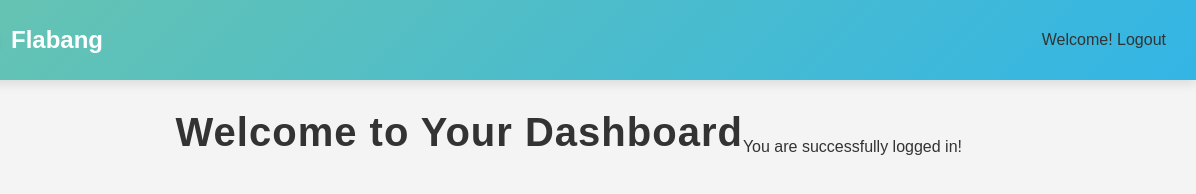
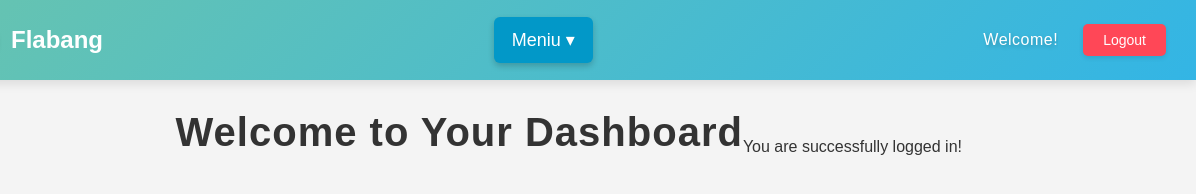
Before and after one commit to LechintanJoshua/Flabang-Hck, a website: page HTML/dashboard.html in a window 1280 px wide. Shown: the full height of the page, 84-1280 px from the left. Drawn offline with Linux system fonts and the light colour scheme; no server answers.

Commit message:
logout_button

```diff
--- a/CSS/stil.css
+++ b/CSS/stil.css
@@ -45,6 +45,37 @@ body {
     border-radius: 50%;
     margin-right: 15px;
     box-shadow: 0px 3px 6px rgba(0, 0, 0, 0.2);
+}
+
+.logout-button {
+    background: #ff4757;
+    color: white;
+    border: none;
+    padding: 8px 20px;
+    border-radius: 5px;
+    cursor: pointer;
+    font-size: 14px;
+    margin-left: 15px;
+    transition: all 0.3s ease;
+    box-shadow: 0 2px 5px rgba(0, 0, 0, 0.1);
+}
+
+.logout-button:hover {
+    background: #ff6b81;
+    transform: translateY(-1px);
+    box-shadow: 0 4px 8px rgba(0, 0, 0, 0.15);
+}
+
+.user-menu {
+    display: flex;
+    align-items: center;
+    gap: 10px;
+}
+
+#welcome-message {
+    color: white;
+    font-weight: 500;
+    font-size: 16px;
 }
 
 .dropdown {
@@ -95,6 +126,8 @@ body {
 .dropdown-content a:hover {
     background: #f1f1f1;
 }
+
+
 
 .container {
     display: flex;
@@ -207,7 +240,7 @@ a:hover {
     transform: translateY(-2px);
 }
 
-footer {
+footer{
     text-align: center;
     justify-content: center;
 }
@@ -239,3 +272,42 @@ footer {
 .map-button i {
     font-size: 18px;
 }
+
+.welcome-container {
+    position: relative;
+    overflow: hidden;
+    padding: 5px 0;
+}
+
+.welcome-text {
+    color: #fff;
+    font-weight: 600;
+    font-size: 1.2rem;
+    letter-spacing: 0.5px;
+    position: relative;
+    display: inline-block;
+    text-shadow: 2px 2px 4px rgba(0, 0, 0, 0.2);
+    transform: translateY(0);
+    transition: all 0.3s ease;
+}
+
+.welcome-text::before {
+    margin-right: 8px;
+    animation: wave 2s infinite;
+}
+
+
+.user-menu:hover .welcome-underline {
+    width: 100%;
+}
+
+/* Responsive design */
+@media (max-width: 768px) {
+    .welcome-text {
+        font-size: 1rem;
+    }
+
+    .welcome-text::before {
+        margin-right: 5px;
+    }
+}
--- a/HTML/dashboard.html
+++ b/HTML/dashboard.html
@@ -1,11 +1,13 @@
 <!DOCTYPE html>
 <html lang="en">
+
 <head>
     <meta charset="UTF-8">
     <meta name="viewport" content="width=device-width, initial-scale=1.0">
     <link rel="stylesheet" href="/css/stil.css">
     <title>Dashboard</title>
 </head>
+
 <body>
     <header>
         <nav class="navbar">
@@ -14,9 +16,21 @@
                 <span>Flabang</span>
             </div>
 
+            <div class="dropdown">
+                <button onclick="toggleDropdown()">Meniu &#9662;</button>
+                <div class="dropdown-content" id="dropdownMenu">
+                    <a href="login.html">Login</a>
+                    <a href="register.html">Register</a>
+                    <a href="dashboard.html">Dashboard</a>
+                </div>
+            </div>
+
             <div class="user-menu">
-                <span id="welcome-message">Welcome!</span>
-                <a href="/logout" class="logout-button">Logout</a>
+                <div class="welcome-container">
+                    <span id="welcome-message" class="welcome-text">Welcome!</span>
+                    <div class="welcome-underline"></div>
+                </div>
+                <button class="logout-button">Logout</button>
             </div>
         </nav>
     </header>
@@ -37,6 +51,30 @@
                 }
             })
             .catch(error => console.error('Error:', error));
+
+        function toggleDropdown() {
+            var dropdown = document.getElementById("dropdownMenu");
+            if (dropdown.style.display === "block") {
+                dropdown.style.display = "none";
+            } else {
+                dropdown.style.display = "block";
+            }
+        }
+
+        window.onclick = function (event) {
+            if (!event.target.matches('.dropdown button')) {
+                var dropdown = document.getElementById("dropdownMenu");
+                if (dropdown.style.display === "block") {
+                    dropdown.style.display = "none";
+                }
+            }
+        }
+
+        function openGoogleMaps() {
+            window.open('https://maps.google.com', '_blank');
+        }
+
     </script>
 </body>
+
 </html>
```
Also changed, not shown: HTML/index.html (+2 -4 lines).
